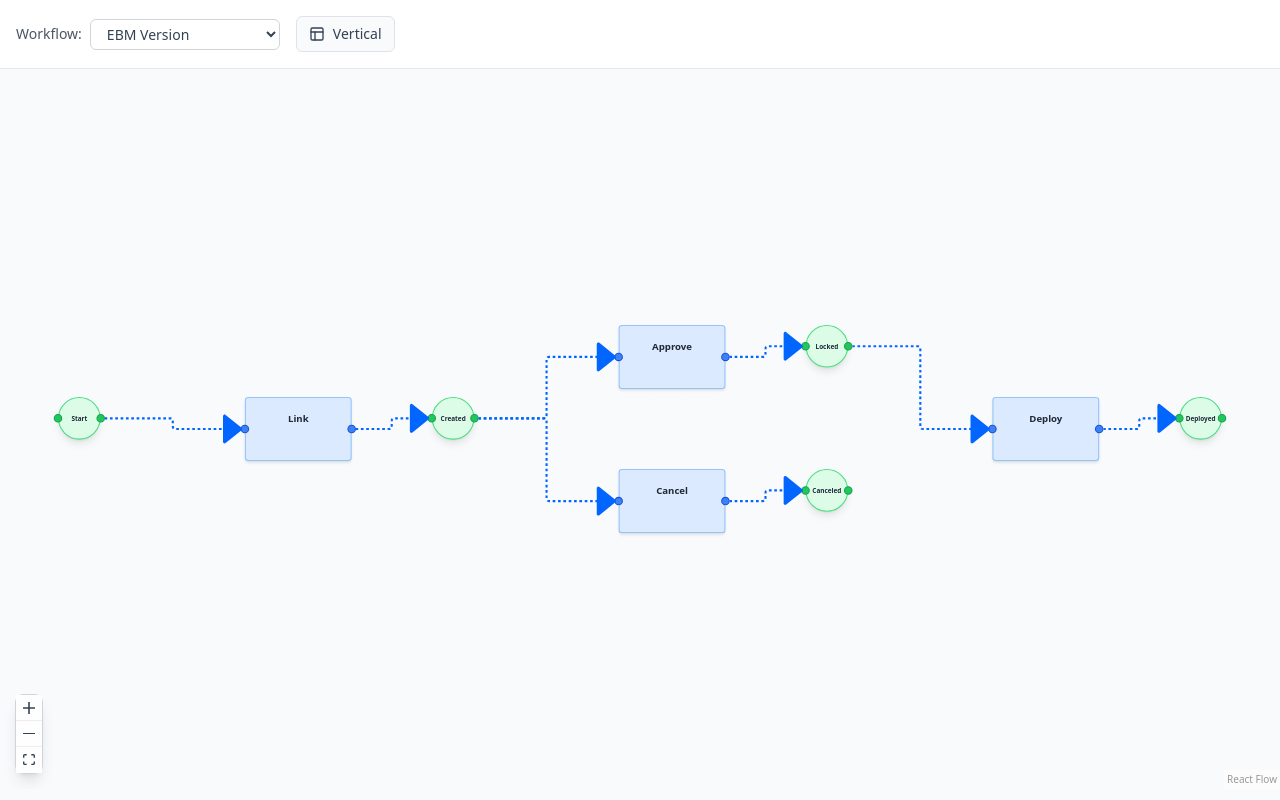
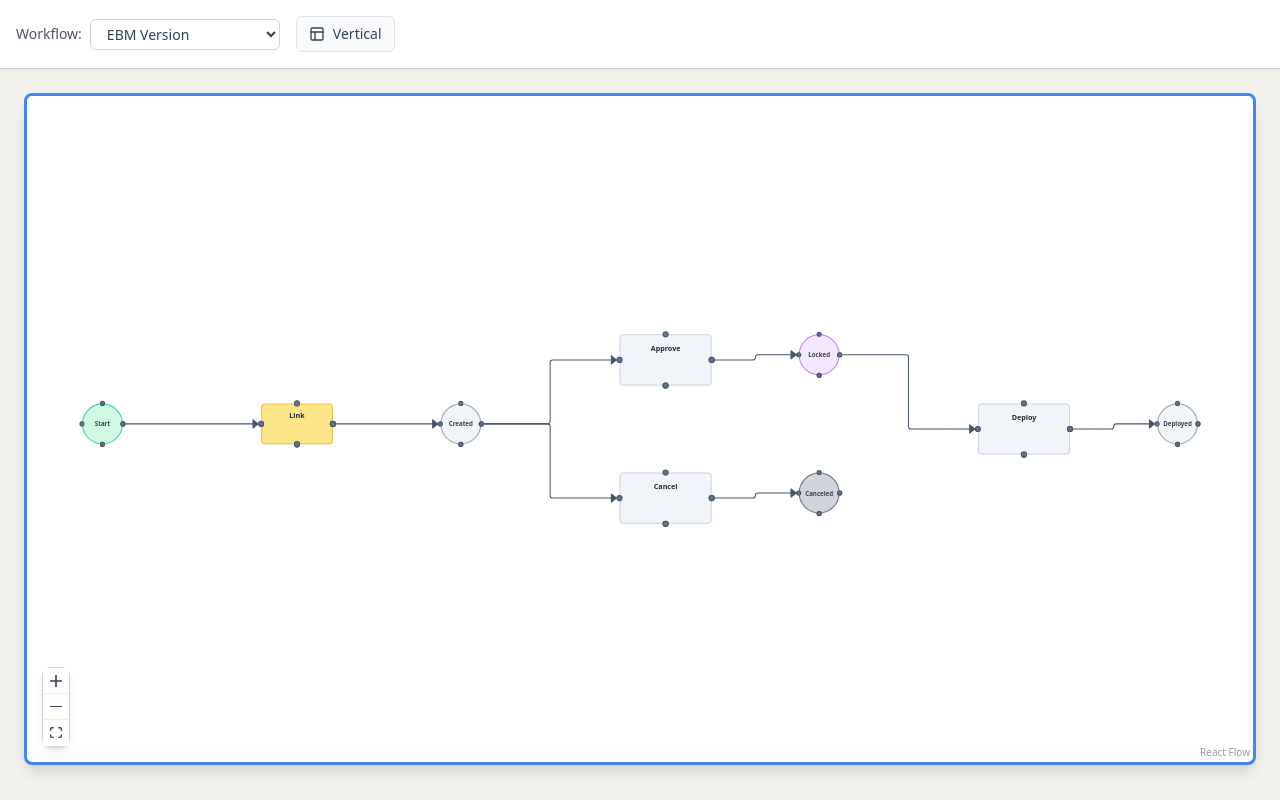
Before and after one commit to vinoth7ar/one-more-git-friend, a React (Vite) app: page / in a window 1280 px wide. Built offline with nearby package versions, Linux system fonts and the light colour scheme.

Commit message:
Refactor styles and layout

```diff
--- a/src/components/WorkflowManager.tsx
+++ b/src/components/WorkflowManager.tsx
@@ -417,10 +417,11 @@ export const calculateSmartLayout = (
   };
 };
 
-// Clean edge routing with proper connection points and enhanced debugging
+// Clean edge routing with proper connection points based on layout orientation
 export const generateSmartEdges = (
   workflowData: WorkflowData,
-  layout: ReturnType<typeof calculateSmartLayout>
+  layout: ReturnType<typeof calculateSmartLayout>,
+  isHorizontal: boolean = true
 ): Edge[] => {
   const { positions, levels } = layout;
   console.log('🔗 Generating edges for workflow:', workflowData.edges.length, 'edges');
@@ -445,27 +446,53 @@ export const generateSmartEdges = (
 
     console.log(`✅ Edge ${edge.id}: ${edge.source} (level ${sourceLevel}) -> ${edge.target} (level ${targetLevel}), backward: ${isBackwardFlow}`);
 
-    // Enhanced styling for visibility with bright colors
+    // Determine connection points based on layout orientation
+    let sourceHandle: string | undefined;
+    let targetHandle: string | undefined;
+
+    if (isHorizontal) {
+      // Horizontal layout: left-to-right flow, bottom connections for backward flows
+      if (isBackwardFlow) {
+        sourceHandle = 'bottom-source';
+        targetHandle = 'bottom-target';
+      } else {
+        sourceHandle = 'right-source';
+        targetHandle = 'left-target';
+      }
+    } else {
+      // Vertical layout: top-to-bottom flow, right connections for backward flows
+      if (isBackwardFlow) {
+        sourceHandle = 'right-source';
+        targetHandle = 'right-target';
+      } else {
+        sourceHandle = 'bottom-source';
+        targetHandle = 'top-target';
+      }
+    }
+
+    // Figma-inspired styling - clean lines with subtle colors
     const edgeStyle = {
-      stroke: isBackwardFlow ? '#ff0000' : '#0066ff', // Bright red for backward, bright blue for forward
-      strokeWidth: 4, // Increased stroke width
-      strokeDasharray: isBackwardFlow ? '10,10' : undefined,
+      stroke: isBackwardFlow ? '#94a3b8' : '#475569', // Subtle grays instead of bright colors
+      strokeWidth: 2,
+      strokeDasharray: isBackwardFlow ? '6,6' : undefined,
     };
 
     const generatedEdge: Edge = {
       id: edge.id || `edge-${index}`,
       source: edge.source,
       target: edge.target,
+      sourceHandle,
+      targetHandle,
       type: 'smoothstep',
-      animated: true, // Make all edges animated for visibility
+      animated: false, // Clean static lines like in Figma
       style: edgeStyle,
       markerEnd: {
         type: 'arrowclosed',
-        color: isBackwardFlow ? '#ff0000' : '#0066ff',
-        width: 30,
-        height: 30,
+        color: isBackwardFlow ? '#94a3b8' : '#475569',
+        width: 20,
+        height: 20,
       },
-      zIndex: 1000, // Ensure edges are above other elements
+      zIndex: 1,
     };
 
     console.log('📍 Generated edge details:', generatedEdge);
@@ -473,7 +500,6 @@ export const generateSmartEdges = (
   }).filter(Boolean) as Edge[];
 
   console.log('🎯 Total generated edges:', generatedEdges.length);
-  console.log('📋 All edges:', generatedEdges);
   return generatedEdges;
 };
 
@@ -493,16 +519,22 @@ export interface WorkflowNodeData extends Record<string, unknown> {
   color?: string;
 }
 
-// WorkflowNode Component (from WorkflowNode.tsx)
+// WorkflowNode Component - Figma-inspired styling
 const WorkflowNode = ({ data }: NodeProps) => {
   const nodeData = data as WorkflowNodeData;
 
   const getNodeStyles = () => {
     switch (nodeData.type) {
       case 'stage':
-        return 'bg-blue-100 border-2 border-blue-300 rounded-md p-6 min-w-[200px] min-h-[120px] cursor-pointer hover:shadow-lg transition-all duration-200 shadow-md';
+        return 'bg-slate-100 border-2 border-slate-300 rounded-lg p-4 min-w-[180px] min-h-[100px] cursor-pointer hover:shadow-md transition-all duration-200 shadow-sm';
+      case 'data':
+        // Yellow/orange node like "Accept Price" in Figma
+        return 'bg-amber-200 border-2 border-amber-400 rounded-lg p-3 min-w-[140px] min-h-[80px] cursor-pointer hover:shadow-md transition-all duration-200 shadow-sm';
+      case 'process':
+        // Gray process blocks like transition blocks
+        return 'bg-gray-200 border-2 border-gray-400 rounded-lg p-4 min-w-[200px] min-h-[120px] cursor-pointer hover:shadow-md transition-all duration-200 shadow-sm';
       default:
-        return 'bg-gray-100 border-gray-300 border rounded p-3 cursor-pointer hover:shadow-md transition-shadow min-w-[180px] min-h-[100px]';
+        return 'bg-white border-2 border-gray-300 rounded-lg p-3 cursor-pointer hover:shadow-md transition-shadow min-w-[160px] min-h-[80px] shadow-sm';
     }
   };
 
@@ -515,31 +547,81 @@ const WorkflowNode = ({ data }: NodeProps) => {
 
   return (
     <div className={getNodeStyles()} onClick={handleClick}>
-      {/* Connection handles for edge routing */}
+      {/* Connection handles for different orientations */}
       <Handle
+        id="left-target"
         type="target"
         position={Position.Left}
         style={{
-          background: '#3b82f6',
-          border: '2px solid #1d4ed8',
-          width: 16,
-          height: 16,
-          zIndex: 1001,
+          background: '#64748b',
+          border: '2px solid #475569',
+          width: 12,
+          height: 12,
+          borderRadius: '50%',
         }}
       />
       <Handle
+        id="top-target"
+        type="target"
+        position={Position.Top}
+        style={{
+          background: '#64748b',
+          border: '2px solid #475569',
+          width: 12,
+          height: 12,
+          borderRadius: '50%',
+        }}
+      />
+      <Handle
+        id="right-source"
         type="source"
         position={Position.Right}
         style={{
-          background: '#3b82f6',
-          border: '2px solid #1d4ed8',
-          width: 16,
-          height: 16,
-          zIndex: 1001,
+          background: '#64748b',
+          border: '2px solid #475569',
+          width: 12,
+          height: 12,
+          borderRadius: '50%',
+        }}
+      />
+      <Handle
+        id="right-target"
+        type="target"
+        position={Position.Right}
+        style={{
+          background: '#64748b',
+          border: '2px solid #475569',
+          width: 12,
+          height: 12,
+          borderRadius: '50%',
+        }}
+      />
+      <Handle
+        id="bottom-source"
+        type="source"
+        position={Position.Bottom}
+        style={{
+          background: '#64748b',
+          border: '2px solid #475569',
+          width: 12,
+          height: 12,
+          borderRadius: '50%',
+        }}
+      />
+      <Handle
+        id="bottom-target"
+        type="target"
+        position={Position.Bottom}
+        style={{
+          background: '#64748b',
+          border: '2px solid #475569',
+          width: 12,
+          height: 12,
+          borderRadius: '50%',
         }}
       />
 
-      <div className="text-lg font-bold text-gray-800 text-center">
+      <div className="text-sm font-semibold text-gray-800 text-center">
         {nodeData.title}
       </div>
     </div>
@@ -553,7 +635,7 @@ export interface CircularNodeData extends Record<string, unknown> {
   color?: string;
 }
 
-// CircularNode Component (from CircularNode.tsx)
+// CircularNode Component - Figma-inspired status nodes
 const CircularNode = ({ data }: NodeProps) => {
   const nodeData = data as CircularNodeData;
 
@@ -564,40 +646,96 @@ const CircularNode = ({ data }: NodeProps) => {
     console.log('Clicked status node:', nodeData.label);
   };
 
-  const getCircleStyles = () => {
-    return 'w-20 h-20 rounded-full bg-green-100 border-2 border-green-400 flex items-center justify-center shadow-lg cursor-pointer hover:shadow-xl transition-all duration-200';
+  const getCircleColor = () => {
+    // Different colors for different status types, matching Figma
+    const label = nodeData.label.toLowerCase();
+    if (label.includes('start')) return 'bg-emerald-100 border-emerald-400';
+    if (label.includes('cancel') || label.includes('reject')) return 'bg-gray-300 border-gray-500';
+    if (label.includes('accept') || label.includes('approv') || label.includes('fund')) return 'bg-blue-100 border-blue-400';
+    if (label.includes('lock')) return 'bg-purple-100 border-purple-400';
+    return 'bg-slate-100 border-slate-400'; // default
   };
 
   return (
     <div
-      className={getCircleStyles()}
+      className={`w-20 h-20 rounded-full ${getCircleColor()} border-2 flex items-center justify-center shadow-sm cursor-pointer hover:shadow-md transition-all duration-200`}
       onClick={handleClick}
     >
-      {/* Connection handles for circular nodes */}
+      {/* Connection handles for different orientations */}
       <Handle
+        id="left-target"
         type="target"
         position={Position.Left}
         style={{
-          background: '#22c55e',
-          border: '2px solid #16a34a',
-          width: 16,
-          height: 16,
-          zIndex: 1001,
+          background: '#64748b',
+          border: '2px solid #475569',
+          width: 10,
+          height: 10,
+          borderRadius: '50%',
         }}
       />
       <Handle
+        id="top-target"
+        type="target"
+        position={Position.Top}
+        style={{
+          background: '#64748b',
+          border: '2px solid #475569',
+          width: 10,
+          height: 10,
+          borderRadius: '50%',
+        }}
+      />
+      <Handle
+        id="right-source"
         type="source"
         position={Position.Right}
         style={{
-          background: '#22c55e',
-          border: '2px solid #16a34a',
-          width: 16,
-          height: 16,
-          zIndex: 1001,
+          background: '#64748b',
+          border: '2px solid #475569',
+          width: 10,
+          height: 10,
+          borderRadius: '50%',
+        }}
+      />
+      <Handle
+        id="right-target"
+        type="target"
+        position={Position.Right}
+        style={{
+          background: '#64748b',
+          border: '2px solid #475569',
+          width: 10,
+          height: 10,
+          borderRadius: '50%',
+        }}
+      />
+      <Handle
+        id="bottom-source"
+        type="source"
+        position={Position.Bottom}
+        style={{
+          background: '#64748b',
+          border: '2px solid #475569',
+          width: 10,
+          height: 10,
+          borderRadius: '50%',
+        }}
+      />
+      <Handle
+        id="bottom-target"
+        type="target"
+        position={Position.Bottom}
+        style={{
+          background: '#64748b',
+          border: '2px solid #475569',
+          width: 10,
+          height: 10,
+          borderRadius: '50%',
         }}
       />
 
-      <div className="text-xs font-bold text-center text-gray-800 px-2 leading-tight">
+      <div className="text-xs font-bold text-center text-gray-700 px-1 leading-tight">
         {nodeData.label}
       </div>
     </div>
@@ -642,7 +780,7 @@ export const createAdvancedNodes = (
   console.log('Creating nodes with hierarchical layout for:', workflowData);
 
   const layout = calculateSmartLayout(workflowData, config);
-  const { positions, canvasWidth, canvasHeight, analysis } = layout;
+  const { positions } = layout;
 
   const nodes: Node[] = [];
 
@@ -655,31 +793,39 @@ export const createAdvancedNodes = (
       return;
     }
 
-    // Determine node style based on type
-    const nodeStyle = workflowNode.type === 'status' ?
-      {
-        width: config.circleSize,
-        height: config.circleSize,
-        borderRadius: '50%'
-      } :
-      {
-        width: config.stageWidth,
-        height: config.stageHeight
-      };
+    // Determine node type and styling based on Figma reference
+    let nodeType = 'workflow';
+    let nodeData: WorkflowNodeData | CircularNodeData;
+
+    if (workflowNode.type === 'status') {
+      nodeType = 'circular';
+      nodeData = {
+        label: workflowNode.label,
+      } as CircularNodeData;
+    } else {
+      // Event nodes - determine sub-type based on label for better styling
+      let subType = 'stage';
+      if (workflowNode.label.toLowerCase().includes('price') ||
+          workflowNode.label.toLowerCase().includes('collect') ||
+          workflowNode.label.toLowerCase().includes('link')) {
+        subType = 'data'; // Yellow nodes like "Accept Price"
+      } else if (workflowNode.label.toLowerCase().includes('decision') ||
+                 workflowNode.label.toLowerCase().includes('process') ||
+                 workflowNode.label.toLowerCase().includes('block')) {
+        subType = 'process'; // Gray process blocks
+      }
+
+      nodeData = {
+        title: workflowNode.label,
+        type: subType,
+      } as WorkflowNodeData;
+    }
 
     nodes.push({
       id: workflowNode.id,
-      type: workflowNode.type === 'status' ? 'circular' : 'workflow',
+      type: nodeType,
       position: { x: position.x, y: position.y },
-      data: workflowNode.type === 'status' ?
-        {
-          label: workflowNode.label,
-        } as CircularNodeData :
-        {
-          title: workflowNode.label,
-          type: 'stage',
-        } as WorkflowNodeData,
-      style: nodeStyle,
+      data: nodeData,
       draggable: true,
     });
   });
@@ -760,10 +906,10 @@ const WorkflowManager = ({
   const initialEdges = useMemo(() => {
     console.log('Creating initial edges for workflow:', currentWorkflowData.name);
     const layout = calculateSmartLayout(currentWorkflowData, currentLayoutConfig);
-    const edges = generateSmartEdges(currentWorkflowData, layout);
+    const edges = generateSmartEdges(currentWorkflowData, layout, isHorizontal);
     console.log('Initial edges created:', edges.length);
     return edges;
-  }, [currentWorkflowData, currentLayoutConfig]);
+  }, [currentWorkflowData, currentLayoutConfig, isHorizontal]);
 
   const [nodes, setNodes, onNodesChange] = useNodesState(initialNodes);
   const [edges, setEdges, onEdgesChange] = useEdgesState(initialEdges);
@@ -794,10 +940,10 @@ const WorkflowManager = ({
   useEffect(() => {
     console.log('Updating edges due to workflow or layout change');
     const layout = calculateSmartLayout(currentWorkflowData, currentLayoutConfig);
-    const updatedEdges = generateSmartEdges(currentWorkflowData, layout);
+    const updatedEdges = generateSmartEdges(currentWorkflowData, layout, isHorizontal);
     console.log('Setting updated edges:', updatedEdges.length);
     setEdges(updatedEdges);
-  }, [currentWorkflowData, currentLayoutConfig, setEdges]);
+  }, [currentWorkflowData, currentLayoutConfig, setEdges, isHorizontal]);
 
   // Toggle layout orientation
   const toggleLayout = () => {
@@ -805,9 +951,9 @@ const WorkflowManager = ({
   };
 
   return (
-    <div className="h-screen w-full bg-gray-50">
-      {/* Simplified Header - Only Essential Controls */}
-      <div className="bg-white border-b border-gray-200 p-4">
+    <div className="h-screen w-full" style={{ backgroundColor: '#f1f0eb' }}>
+      {/* Simplified Header - Figma inspired */}
+      <div className="bg-white border-b border-gray-300 p-4 shadow-sm">
         <div className="flex items-center justify-between">
           <div className="flex items-center gap-4">
             <WorkflowSelector
@@ -819,7 +965,7 @@ const WorkflowManager = ({
               variant="outline"
               size="sm"
               onClick={toggleLayout}
-              className="flex items-center gap-2"
+              className="flex items-center gap-2 border-gray-300 hover:bg-gray-50"
             >
               <Layout className="h-4 w-4" />
               {isHorizontal ? 'Vertical' : 'Horizontal'}
@@ -828,8 +974,15 @@ const WorkflowManager = ({
         </div>
       </div>
 
-      {/* Full Screen Canvas */}
-      <div className="h-[calc(100vh-80px)] w-full">
+      {/* Full Screen Canvas with Figma-inspired styling */}
+      <div className="h-[calc(100vh-80px)] w-full p-6">
+        <div
+          className="h-full w-full rounded-lg shadow-lg"
+          style={{
+            backgroundColor: '#ffffff',
+            border: '3px solid #4285f4', // Blue border like in Figma
+          }}
+        >
           <ReactFlow
             nodes={nodes}
             edges={edges}
@@ -838,27 +991,29 @@ const WorkflowManager = ({
             onConnect={onConnect}
             nodeTypes={nodeTypes}
             fitView
-          className="w-full h-full"
-          defaultViewport={{ x: 0, y: 0, zoom: 0.8 }}
+            className="w-full h-full rounded-lg"
+            defaultViewport={{ x: 0, y: 0, zoom: 0.75 }}
             nodesDraggable={true}
             nodesConnectable={true}
             elementsSelectable={true}
             minZoom={0.1}
             maxZoom={2}
-          connectionLineStyle={{ stroke: '#0066ff', strokeWidth: 3 }}
+            connectionLineStyle={{ stroke: '#475569', strokeWidth: 2 }}
             snapToGrid={true}
             snapGrid={[15, 15]}
           >
             <Background
-            color="#e5e7eb"
+              color="#e2e8f0"
               gap={20}
               size={1}
+              style={{ backgroundColor: '#ffffff' }}
             />
             <Controls
-            className="bg-white/90 border border-gray-300 shadow-lg rounded-lg"
+              className="bg-white/95 border border-gray-300 shadow-md rounded-lg"
               showInteractive={false}
             />
           </ReactFlow>
+        </div>
       </div>
     </div>
   );
```
Lines whose indentation alone changed are shown as unchanged.
